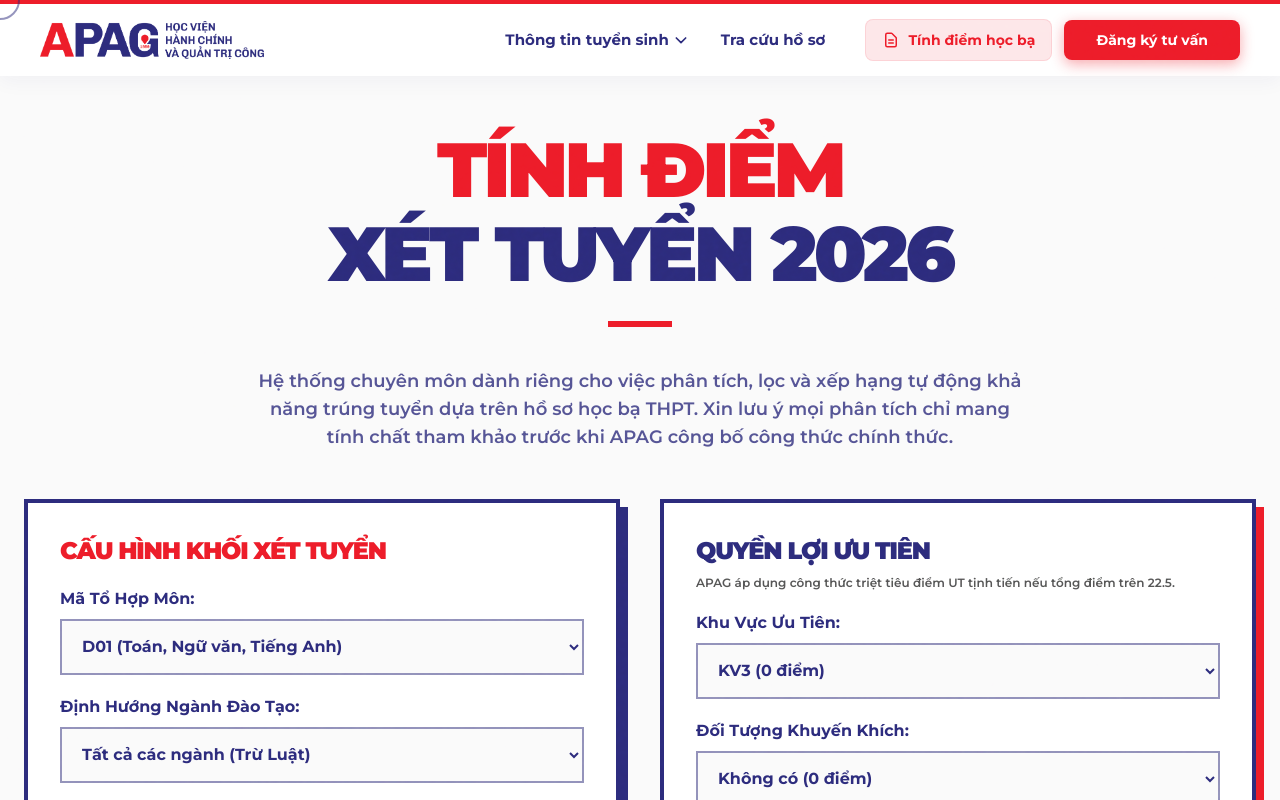
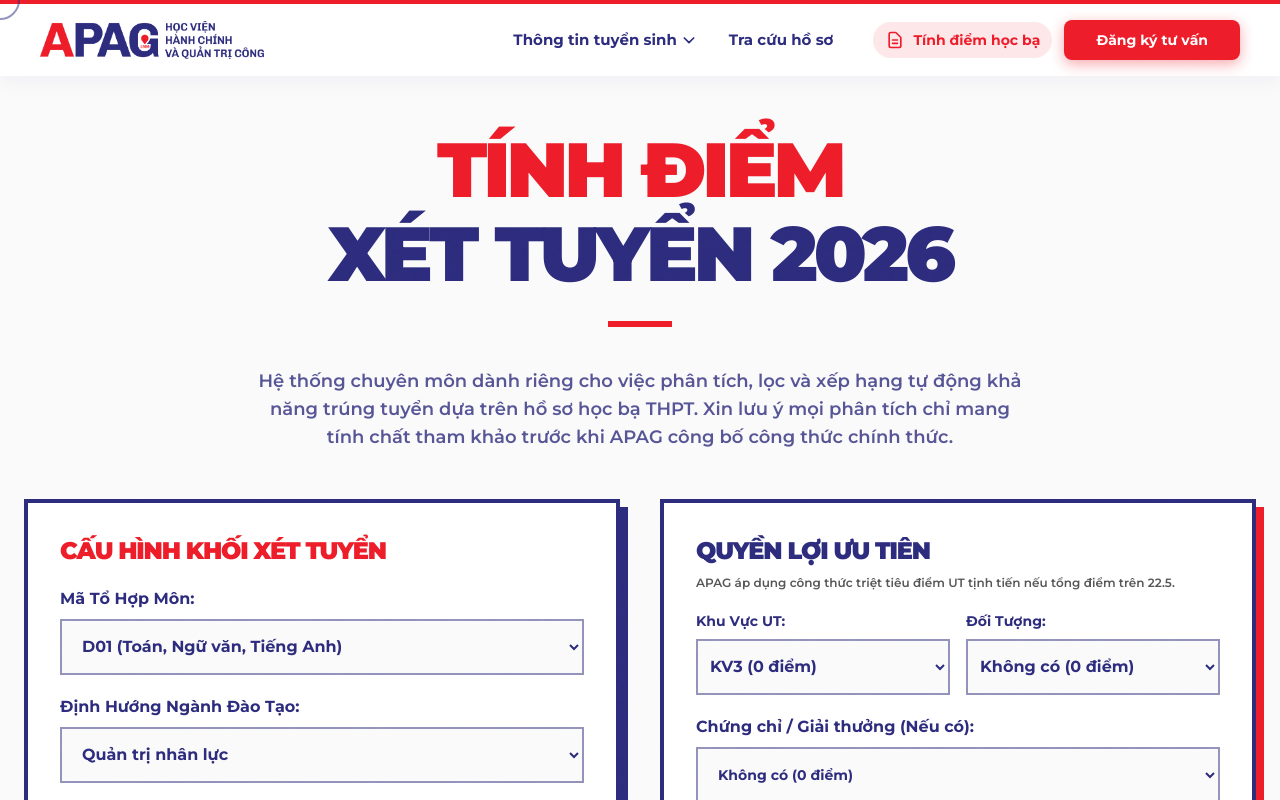
Before and after one commit to BlackOwl242/APAG-Landing-Page, a Next.js app: page /tinhdiem in a window 1280 px wide. Shown: the top 800 px of the page. Built offline with nearby package versions, Linux system fonts and the light colour scheme.

Commit message:
Update ScoreCalculator combinations and priority logic to match APAG 2026 PDF

```diff
--- a/src/components/ScoreCalculator.tsx
+++ b/src/components/ScoreCalculator.tsx
@@ -7,9 +7,17 @@
   "A00": ["Toán", "Vật lý", "Hóa học"],
   "A01": ["Toán", "Vật lý", "Tiếng Anh"],
   "C00": ["Ngữ văn", "Lịch sử", "Địa lý"],
+  "C03": ["Ngữ văn", "Toán", "Lịch sử"],
+  "C04": ["Ngữ văn", "Toán", "Địa lý"],
   "D01": ["Toán", "Ngữ văn", "Tiếng Anh"],
-  "C14": ["Toán", "Ngữ văn", "GDCD"],
-  "C19": ["Ngữ văn", "Lịch sử", "GDCD"]
+  "D10": ["Toán", "Địa lý", "Tiếng Anh"],
+  "D14": ["Ngữ văn", "Lịch sử", "Tiếng Anh"],
+  "D15": ["Ngữ văn", "Địa lý", "Tiếng Anh"]
+};
+
+// Điểm chênh tổ hợp
+const COMBO_BONUS: Record<string, number> = {
+  "C00": +1.0
 };
 
 const AREAS: Record<string, number> = {
@@ -25,12 +33,25 @@
   "Đối tượng 2 (1.0 điểm)": 1.0
 };
 
+const CERTS: Record<string, number> = {
+  "Không có (0 điểm)": 0,
+  "IELTS 5.5 / SAT 1200-1230 (+0.5đ)": 0.5,
+  "IELTS 6.0 / SAT 1231-1300 / HSG Ba cấp Tỉnh (+0.6đ)": 0.6,
+  "IELTS 6.5 / SAT 1301-1350 / HSG Nhì Tỉnh / KK Quốc Gia (+0.7đ)": 0.7,
+  "IELTS 7.0 / SAT 1351-1370 / HSG Nhất Tỉnh / Ba Quốc Gia (+0.8đ)": 0.8,
+  "IELTS 7.5 / SAT 1371-1400 / HSG Nhì Quốc Gia (+0.9đ)": 0.9,
+  "IELTS 8.0+ / SAT 1401+ / HSG Nhất Quốc Gia (+1.0đ)": 1.0
+};
+
 const MAJORS = [
-  "Tất cả các ngành (Trừ Luật)",
-  "Chuyên ngành Luật"
+  "Quản trị nhân lực",
+  "Quản trị văn phòng",
+  "Luật / C.ngành Thanh tra",
+  "Quản lý nhà nước",
+  "Quản trị dịch vụ du lịch và lữ hành",
+  "Kinh tế"
 ];
 
-// Grade Structure
 type Matrix = {
   [row: number]: { [col: string]: string };
 };
@@ -40,6 +61,7 @@
   const [major, setMajor] = useState(MAJORS[0]);
   const [area, setArea] = useState("KV3 (0 điểm)");
   const [targetObj, setTargetObj] = useState("Không có (0 điểm)");
+  const [cert, setCert] = useState("Không có (0 điểm)");
 
   const [matrix, setMatrix] = useState<Matrix>({
     0: { g10: "", g11: "", g12: "" },
@@ -61,11 +83,17 @@
 
   const subjects = COMBOS[combo];
 
+  // Auto reset matrix if combo length changes (just in case)
+  useEffect(() => {
+    setMatrix({
+      0: { g10: "", g11: "", g12: "" },
+      1: { g10: "", g11: "", g12: "" },
+      2: { g10: "", g11: "", g12: "" }
+    });
+  }, [combo]);
+
   const updateMatrix = (row: number, field: string, value: string) => {
-    // Chỉ cho phép nhập số thập phân
     if (value && !/^\d*\.?\d*$/.test(value)) return;
-
-    // Giới hạn max 10
     if (parseFloat(value) > 10) value = "10";
 
     setMatrix(prev => ({
@@ -77,7 +105,6 @@
   const calculateScore = () => {
     let subjectAvgs = [0, 0, 0];
     let isMissingData = false;
-    let mathOrLitGrade = 0; // Điểm Toán/Văn trong tổ hợp
 
     for (let r = 0; r < 3; r++) {
       const row = matrix[r];
@@ -90,51 +117,50 @@
       } else {
         const avg = (g10 + g11 + g12) / 3;
         subjectAvgs[r] = Number(avg.toFixed(2));
-
-        // Theo dõi điểm Toán/Văn nếu ngành Luật yêu cầu
-        if (subjects[r] === "Toán" || subjects[r] === "Ngữ văn") {
-          mathOrLitGrade = Math.max(mathOrLitGrade, subjectAvgs[r]);
-        }
       }
     }
 
     if (isMissingData) {
-      alert("Vui lòng nhập đầy đủ các điểm rèn luyện!");
+      alert("Vui lòng nhập đầy đủ các điểm học bạ của 3 môn trong cả 3 năm lớp 10, 11 và 12!");
       return;
     }
 
-    const rawTotal = subjectAvgs.reduce((a, b) => a + b, 0);
-    const basePriority = AREAS[area] + OBJECTS[targetObj];
+    // Tổng điểm thô của 3 môn
+    let rawTotal = subjectAvgs.reduce((a, b) => a + b, 0);
 
-    // Giảm dần điểm ưu tiên nếu tổng điểm > 22.5
+    // Cộng điểm thưởng tổ hợp (Ví dụ: C00 tại cơ sở Đà Nẵng được +1 điểm)
+    const comboBonus = COMBO_BONUS[combo] || 0;
+    if (comboBonus > 0) {
+       rawTotal += comboBonus;
+    }
+
+    // Tính điểm ưu tiên (Khu vực + Đối tượng + Giải thưởng/Chứng chỉ)
+    const basePriority = AREAS[area] + OBJECTS[targetObj] + CERTS[cert];
+
+    // Quy tắc giảm dần điểm ưu tiên của Bộ GD&ĐT (nếu điểm > 22.5)
     let finalPriority = basePriority;
     if (rawTotal > 22.5) {
       finalPriority = basePriority * ((30 - rawTotal) / 7.5);
-      finalPriority = Math.max(0, finalPriority); // Không âm
+      finalPriority = Math.max(0, finalPriority);
     }
 
     const finalScore = Number((rawTotal + finalPriority).toFixed(2));
 
-    // Rule Logic
     let status: "PASS" | "FAIL" = "PASS";
     let messages: string[] = [];
 
-    // Rule 1: Ngưỡng 18.0
+    if (comboBonus > 0) {
+       messages.push(`Tổ hợp ${combo} được hưởng chính sách điểm chênh lệch +${comboBonus} điểm theo Đề án Tuyển sinh 2026 của cơ sở Đà Nẵng.`);
+    }
+
+    // Điều kiện sàn cơ bản của Học viện (Đạt 18.0)
     if (rawTotal < 18.0) {
       status = "FAIL";
-      messages.push("Cảnh báo: Tổng điểm 3 môn chưa đạt ngưỡng sàn 18.0 theo quy chế APAG 2026.");
-    }
-
-    // Rule 2: Chuyên ngành Luật
-    if (major === "Chuyên ngành Luật") {
-      if (mathOrLitGrade < 6.0) {
-        status = "FAIL";
-        messages.push("Cảnh báo Luật: Bạn phải đạt từ 6.0 trở lên ở môn Toán hoặc Ngữ văn.");
-      }
+      messages.push("Cảnh báo: Tổng điểm 3 môn chưa đạt ngưỡng sàn 18.0 điểm theo quy chế APAG 2026.");
     }
 
     if (status === "PASS") {
-      messages.push("ĐỦ ĐIỀU KIỆN ỨNG TUYỂN! Chúc mừng bạn đã thỏa mãn điều kiện cốt lõi.");
+      messages.push("ĐỦ ĐIỀU KIỆN ỨNG TUYỂN! Chúc mừng bạn đã thỏa mãn ngưỡng đảm bảo chất lượng đầu vào hệ Đại học chính quy.");
     }
 
     setResult({
@@ -146,7 +172,6 @@
       messages
     });
 
-    // Animate Result Block
     setTimeout(() => {
       const el = document.getElementById("result-block");
       if (el) {
@@ -171,7 +196,7 @@
             <select
               value={combo}
               onChange={e => setCombo(e.target.value)}
-              className="w-full h-14 border-2 border-[#2c2b7c]/50 px-4 font-bold text-[#2c2b7c] bg-[#FAFAFA] focus:border-[#ed1c29] focus:outline-none transition-colors"
+              className="w-full h-14 border-2 border-[#2c2b7c]/50 px-4 font-bold text-[#2c2b7c] bg-[#FAFAFA] focus:border-[#ed1c29] focus:outline-none transition-colors truncate"
             >
               {Object.keys(COMBOS).map(k => <option key={k} value={k}>{k} ({COMBOS[k].join(", ")})</option>)}
             </select>
@@ -182,7 +207,7 @@
              <select
                 value={major}
                 onChange={e => setMajor(e.target.value)}
-                className="w-full h-14 border-2 border-[#2c2b7c]/50 px-4 font-bold text-[#2c2b7c] bg-[#FAFAFA] focus:border-[#ed1c29] focus:outline-none transition-colors"
+                className="w-full h-14 border-2 border-[#2c2b7c]/50 px-4 font-bold text-[#2c2b7c] bg-[#FAFAFA] focus:border-[#ed1c29] focus:outline-none transition-colors truncate"
               >
                 {MAJORS.map(m => <option key={m} value={m}>{m}</option>)}
               </select>
@@ -195,24 +220,38 @@
           <p className="text-xs text-[#555] font-semibold -mt-3">APAG áp dụng công thức triệt tiêu điểm UT tịnh tiến nếu tổng điểm trên 22.5.</p>
 
           <div className="flex flex-col gap-2">
-            <label className="font-bold text-[#2c2b7c] text-sm md:text-base">Khu Vực Ưu Tiên:</label>
+            <div className="flex gap-4 w-full">
+               <div className="w-1/2 flex flex-col gap-2">
+                  <label className="font-bold text-[#2c2b7c] text-sm">Khu Vực UT:</label>
                   <select
                     value={area}
                     onChange={e => setArea(e.target.value)}
-              className="w-full h-14 border-2 border-[#2c2b7c]/50 px-4 font-bold text-[#2c2b7c] bg-[#FAFAFA] focus:border-[#ed1c29] focus:outline-none transition-colors"
+                    className="w-full h-14 border-2 border-[#2c2b7c]/50 px-2 font-bold text-[#2c2b7c] bg-[#FAFAFA] focus:border-[#ed1c29] focus:outline-none transition-colors truncate"
                   >
                     {Object.keys(AREAS).map(k => <option key={k} value={k}>{k}</option>)}
                   </select>
                </div>
-
-          <div className="flex flex-col gap-2">
-             <label className="font-bold text-[#2c2b7c] text-sm md:text-base">Đối Tượng Khuyến Khích:</label>
+               <div className="w-1/2 flex flex-col gap-2">
+                  <label className="font-bold text-[#2c2b7c] text-sm">Đối Tượng:</label>
                   <select
                     value={targetObj}
                     onChange={e => setTargetObj(e.target.value)}
-                className="w-full h-14 border-2 border-[#2c2b7c]/50 px-4 font-bold text-[#2c2b7c] bg-[#FAFAFA] focus:border-[#ed1c29] focus:outline-none transition-colors"
+                    className="w-full h-14 border-2 border-[#2c2b7c]/50 px-2 font-bold text-[#2c2b7c] bg-[#FAFAFA] focus:border-[#ed1c29] focus:outline-none transition-colors truncate"
                   >
                     {Object.keys(OBJECTS).map(k => <option key={k} value={k}>{k}</option>)}
+                  </select>
+               </div>
+            </div>
+          </div>
+
+          <div className="flex flex-col gap-2">
+             <label className="font-bold text-[#2c2b7c] text-sm md:text-base">Chứng chỉ / Giải thưởng (Nếu có):</label>
+             <select
+                value={cert}
+                onChange={e => setCert(e.target.value)}
+                className="w-full h-14 border-2 border-[#2c2b7c]/50 px-4 font-bold text-[#2c2b7c] bg-[#FAFAFA] focus:border-[#ed1c29] focus:outline-none transition-colors truncate text-sm"
+              >
+                {Object.keys(CERTS).map(k => <option key={k} value={k}>{k}</option>)}
               </select>
           </div>
         </div>
--- a/src/components/TopBar.tsx
+++ b/src/components/TopBar.tsx
@@ -32,13 +32,14 @@
 
             {/* Actions */}
             <div className="flex items-center gap-3">
-               <Link href="/tinh-diem" className="hidden sm:flex items-center gap-2 bg-[#ed1c29]/10 text-[#ed1c29] px-4 py-2.5 rounded-lg font-bold text-sm transition-colors hover:bg-[#ed1c29]/20 border border-[#ed1c29]/10 whitespace-nowrap">
-                  <svg xmlns="http://www.w3.org/2000/svg" className="w-[18px] h-[18px]" fill="none" viewBox="0 0 24 24" stroke="currentColor">
-                     <path strokeLinecap="round" strokeLinejoin="round" strokeWidth={2} d="M9 12h6m-6 4h6m2 5H7a2 2 0 01-2-2V5a2 2 0 012-2h5.586a1 1 0 01.707.293l5.414 5.414a1 1 0 01.293.707V19a2 2 0 01-2 2z" />
-                  </svg>
+               <Link href="/tinhdiem" className="group flex items-center gap-2 px-3 py-2 bg-[#ed1c29]/10 rounded-full hover:bg-[#ed1c29] transition-all duration-300 relative overflow-hidden">
+                <svg className="w-5 h-5 text-[#ed1c29] group-hover:text-white transition-colors relative z-10" fill="none" viewBox="0 0 24 24" stroke="currentColor">
+                  <path strokeLinecap="round" strokeLinejoin="round" strokeWidth={2} d="M9 12h6m-6 4h6m2 5H7a2 2 0 01-2-2V5a2 2 0 012-2h5.586a1 1 0 01.707.293l5.414 5.414a1 1 0 01.293.707V19a2 2 0 01-2 2z" />
+                </svg>
+                <span className="text-sm font-bold text-[#ed1c29] group-hover:text-white transition-colors relative z-10 whitespace-nowrap hidden sm:block">
                   Tính điểm học bạ
-               </Link>
-               <a href="/#admissions" className="bg-[#ed1c29] text-white px-5 xl:px-8 py-2.5 rounded-lg font-bold text-sm shadow-[0_4px_14px_0_rgba(237,28,41,0.39)] hover:shadow-[0_6px_20px_rgba(237,28,41,0.23)] hover:bg-[#d61723] transition-all hover:-translate-y-0.5 whitespace-nowrap">
+                </span>
+              </Link> <a href="/#admissions" className="bg-[#ed1c29] text-white px-5 xl:px-8 py-2.5 rounded-lg font-bold text-sm shadow-[0_4px_14px_0_rgba(237,28,41,0.39)] hover:shadow-[0_6px_20px_rgba(237,28,41,0.23)] hover:bg-[#d61723] transition-all hover:-translate-y-0.5 whitespace-nowrap">
                   Đăng ký tư vấn
                </a>
             </div>
```
Lines whose indentation alone changed are shown as unchanged.
